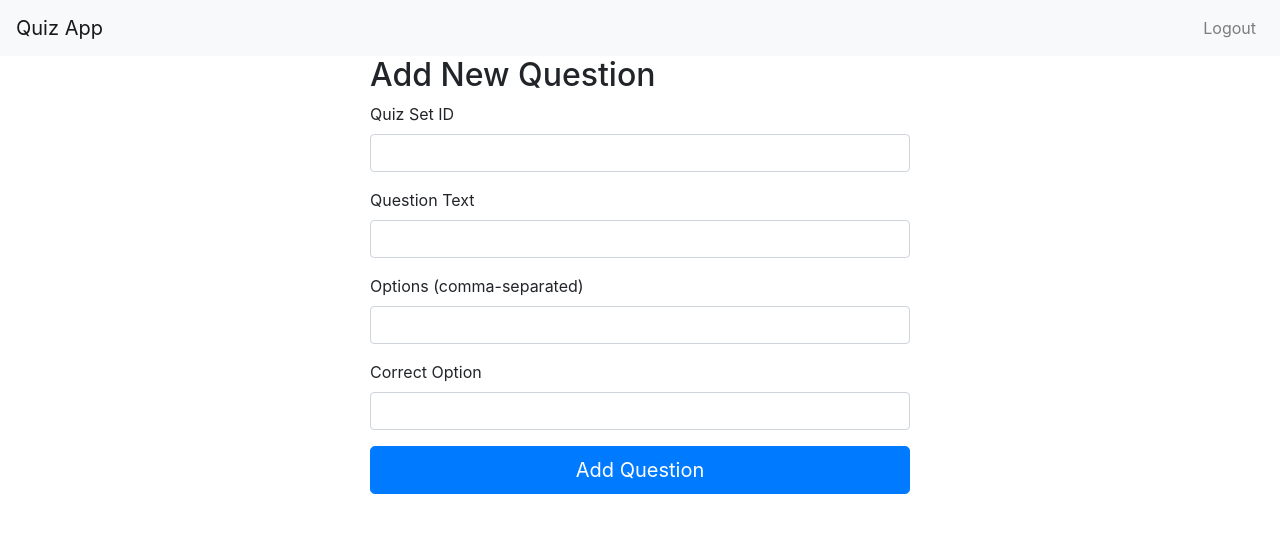
After one commit to Isma3l-19/quiz_app, a Flask app: page /admin/add_question in a window 1280 px wide. The commit adds this page. Shown: the top 533 px of the page. Run offline with Flask 3, Linux system fonts and the light colour scheme; a user stored in the database is signed in; some libraries are stand-ins or nearby versions.

Commit message:
User admin can now add questions for the students

```diff
--- a/app/models.py
+++ b/app/models.py
@@ -2,6 +2,7 @@ from app import db
 from flask_login import UserMixin
 from werkzeug.security import generate_password_hash, check_password_hash
 from datetime import datetime
+
 
 class User(db.Model, UserMixin):
     id = db.Column(db.Integer, primary_key=True)
--- a/app/routes.py
+++ b/app/routes.py
@@ -3,7 +3,7 @@ from flask_login import login_user, current_user, logout_user, login_required
 from app import db
 from app.models import User, Question, QuizResult, QuizSet
 from app.forms import RegistrationForm, LoginForm
-from flask import Blueprint
+from flask import Blueprint, jsonify
 from flask_restful import Api, Resource
 
 
@@ -65,14 +65,45 @@ def results():
     return render_template('results.html', score=score, total=total)
 
 
+@main_bp.route('/admin/add_question', methods=['GET', 'POST'])
+@login_required
+def add_question():
+    if request.method == 'POST':
+        text = request.form['text']
+        options = request.form['options']
+        correct_option = request.form['correct_option']
+        quiz_set_id = request.form['quiz_set_id']
+        question = Question(text=text, options=options, correct_option=correct_option, quiz_set_id=quiz_set_id)
+        db.session.add(question)
+        db.session.commit()
+        return redirect(url_for('main.index'))
+    return render_template('add_question.html')
+
+class QuizQuestionsAPI(Resource):
+    def get(self, quiz_set_id):
+        questions = Question.query.filter_by(quiz_set_id=quiz_set_id).all()
+        return jsonify([{
+            'id': q.id,
+            'text': q.text,
+            'options': q.options.split(','),
+            'correct_option': q.correct_option
+        } for q in questions])
+
+class AddQuestionAPI(Resource):
+    @login_required
+    def post(self):
+        data = request.get_json()
+        question = Question(
+            text=data['text'],
+            options=','.join(data['options']),
+            correct_option=data['correct_option'],
+            quiz_set_id=data['quiz_set_id']
+        )
+        db.session.add(question)
+        db.session.commit()
+        return jsonify({'message': 'Question added successfully'}), 201
+
 @main_bp.route("/logout")
 def logout():
     logout_user()
     return redirect(url_for('main.index'))
-
-class QuizQuestionResource(Resource):
-    def get(self, quiz_set_id):
-        questions = Question.query.filter_by(quiz_set_id=quiz_set_id).all()
-        return [{'id': q.id, 'text': q.text, 'options': q.options.split(',')} for q in questions]
-
-api.add_resource(QuizQuestionResource, '/quiz/<int:quiz_set_id>/questions')
--- /dev/null
+++ b/app/templates/add_question.html
@@ -0,0 +1,27 @@
+{% extends "layout.html" %}
+{% block content %}
+<div class="row">
+    <div class="col-md-6 offset-md-3">
+        <h2>Add New Question</h2>
+        <form method="POST" action="{{ url_for('main.add_question') }}">
+            <div class="form-group">
+                <label for="quiz_set_id">Quiz Set ID</label>
+                <input type="number" class="form-control" id="quiz_set_id" name="quiz_set_id" required>
+            </div>
+            <div class="form-group">
+                <label for="text">Question Text</label>
+                <input type="text" class="form-control" id="text" name="text" required>
+            </div>
+            <div class="form-group">
+                <label for="options">Options (comma-separated)</label>
+                <input type="text" class="form-control" id="options" name="options" required>
+            </div>
+            <div class="form-group">
+                <label for="correct_option">Correct Option</label>
+                <input type="text" class="form-control" id="correct_option" name="correct_option" required>
+            </div>
+            <button type="submit" class="btn btn-primary btn-lg btn-block">Add Question</button>
+        </form>
+    </div>
+</div>
+{% endblock %}
--- a/config.py
+++ b/config.py
@@ -4,4 +4,4 @@ import os
 class Config:
     SECRET_KEY = os.environ.get('SECRET_KEY') or 'helloworld'
     SQLALCHEMY_DATABASE_URI = 'sqlite:///site.db'
-    SQLALCHEMY_TRACK_MODIFICATIONS = False
+    SQLALCHEMY_TRACK_MODIFICATIONS = True #it was false
--- a/run.py
+++ b/run.py
@@ -1,5 +1,4 @@
 from app import create_app, db
-from app.models import User, QuizResult, QuizSet, Question
 
 app = create_app()
 
```
Also changed, not shown: app/__init__.py (+12 -11 lines), app/templates/quiz.html (+40 -16 lines), instance/site.db (added).
